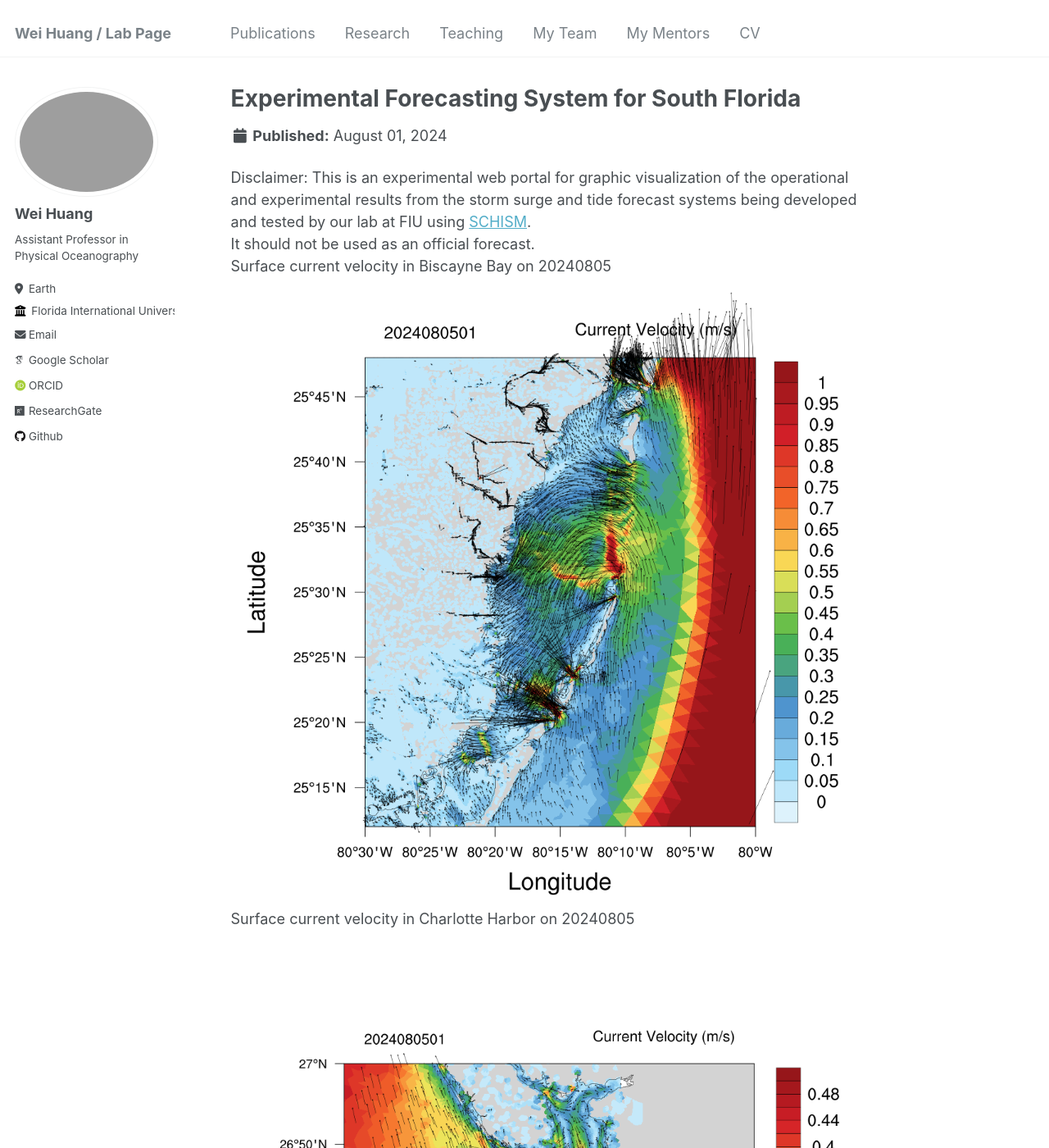
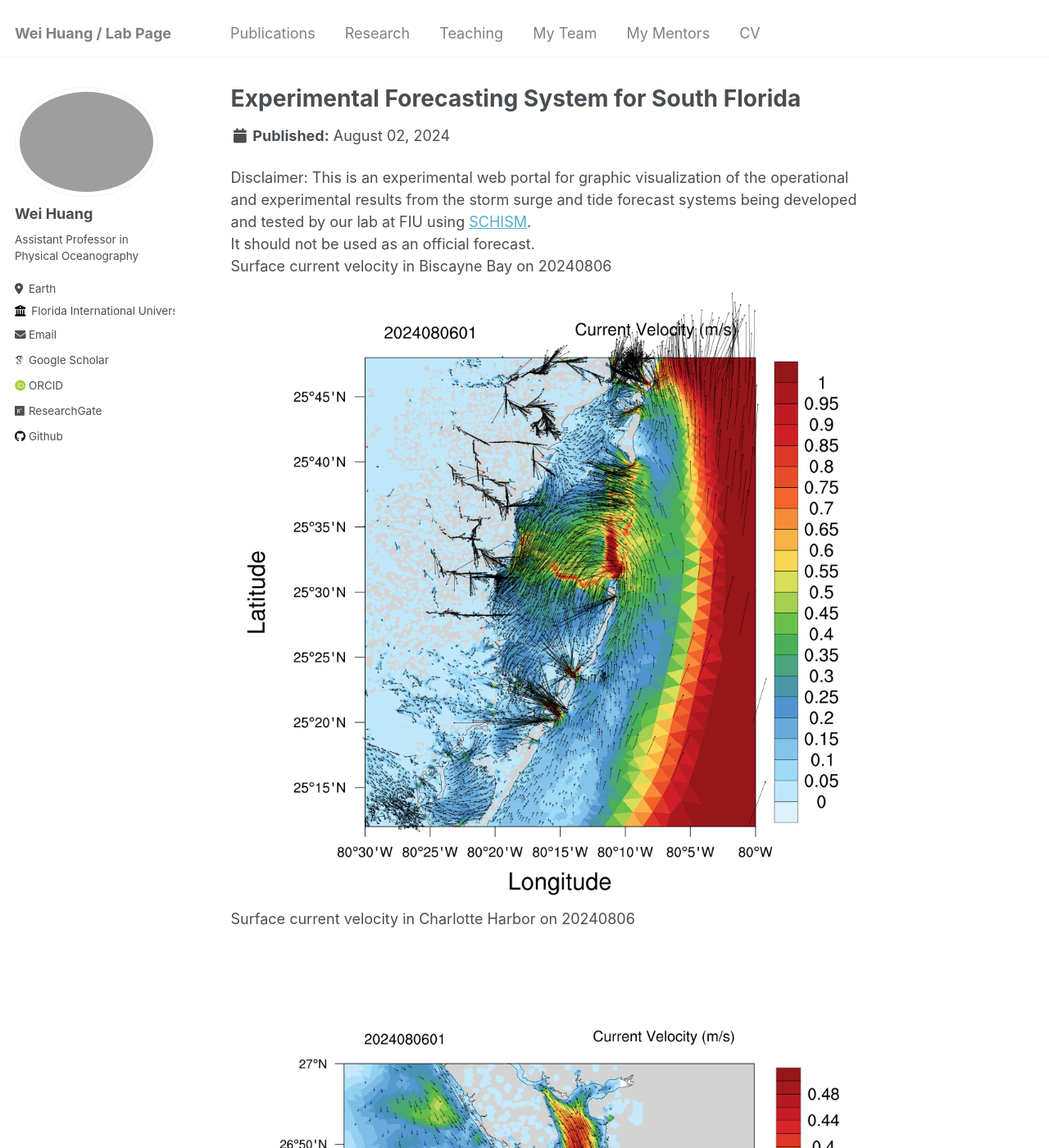
Before and after one commit to huang96169/huang96169.github.io, a Jekyll site: the page built from _research/research-1.md, in a window 1280 px wide and 1400 px high. Shown: the whole window at 82% size. Built offline with Jekyll 4.4.1, drawn with Linux system fonts in a browser that asks for light colours; some web fonts are replaced; some of the changed text lies outside the part shown.

Commit message:
replaced research_uv1.gif research_salt1.gif research_temp1.gif and replaced research_elev2.gif research_uv2.gif research_salt2.gif research_temp2.gif

```diff
--- a/_research/research-1.md
+++ b/_research/research-1.md
@@ -1,7 +1,7 @@
 ---
 title: "Experimental Forecasting System for South Florida"
-short: Surface current velocity of South Florida from 20240801 to 20240805
-date: 2024-08-01
+short: Surface current velocity of South Florida from 20240802 to 20240806
+date: 2024-08-02
 short1: "Disclaimer: This is an experimental web portal for graphic visualization of the operational and experimental results from the storm surge and tide forecast systems being developed and tested by our lab at FIU using [SCHISM](https://ccrm.vims.edu/schismweb/). It should not be used as an official forecast."
 excerpt: "<img src='/images/research_uv1.gif'>"
 collection: research
@@ -10,11 +10,11 @@ collection: research
 Disclaimer:
 This is an experimental web portal for graphic visualization of the operational and experimental results from the storm surge and tide forecast systems being developed and tested by our lab at FIU using [SCHISM](https://ccrm.vims.edu/schismweb/).<br/>
 It should not be used as an official forecast.<br/>
-Surface current velocity in Biscayne Bay on 20240805<br/>
+Surface current velocity in Biscayne Bay on 20240806<br/>
 <img src='/images/research_Bbay.png'>
-Surface current velocity in Charlotte Harbor on 20240805<br/>
+Surface current velocity in Charlotte Harbor on 20240806<br/>
 <img src='/images/research_Cbay.png'>
-Surface current velocity in Tampa Bay on 20240805<br/>
+Surface current velocity in Tampa Bay on 20240806<br/>
 <img src='/images/research_Tbay.png'>
 The map below showns observational stations used for validating the model's results, as well as the horizontal grid. <br/>
 The horizontal grid for SCHISM in simulating Biscayne Bay in South Florida, using flexible resolution resolving levees and canals (1-2 m), watershed rural and urban areas (30m-50m) and coastal ocean (500m-5km).<br/>
```
Also changed, not shown: _research/research-2.md (+6 -6 lines), images/research_Bbay.png, images/research_Cbay.png, images/research_Tbay.png, images/research_maxelev2.gif.
